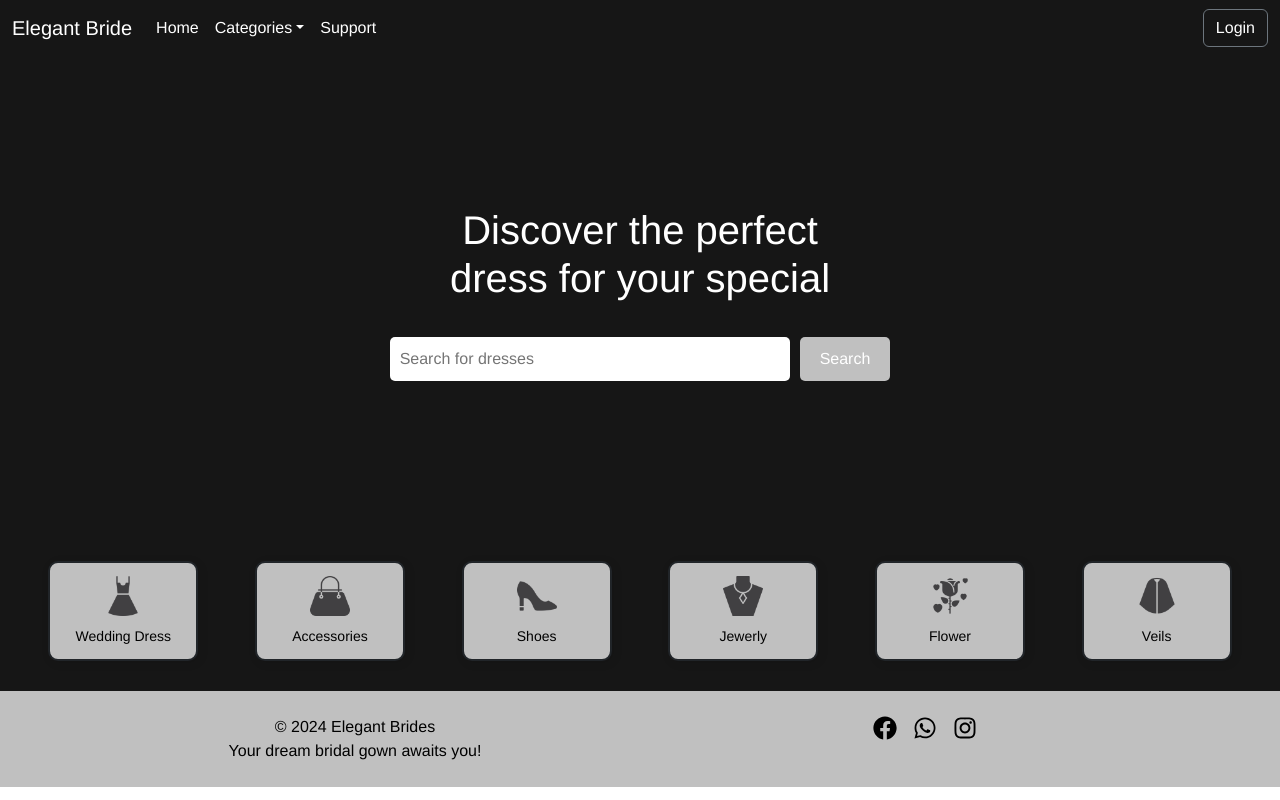
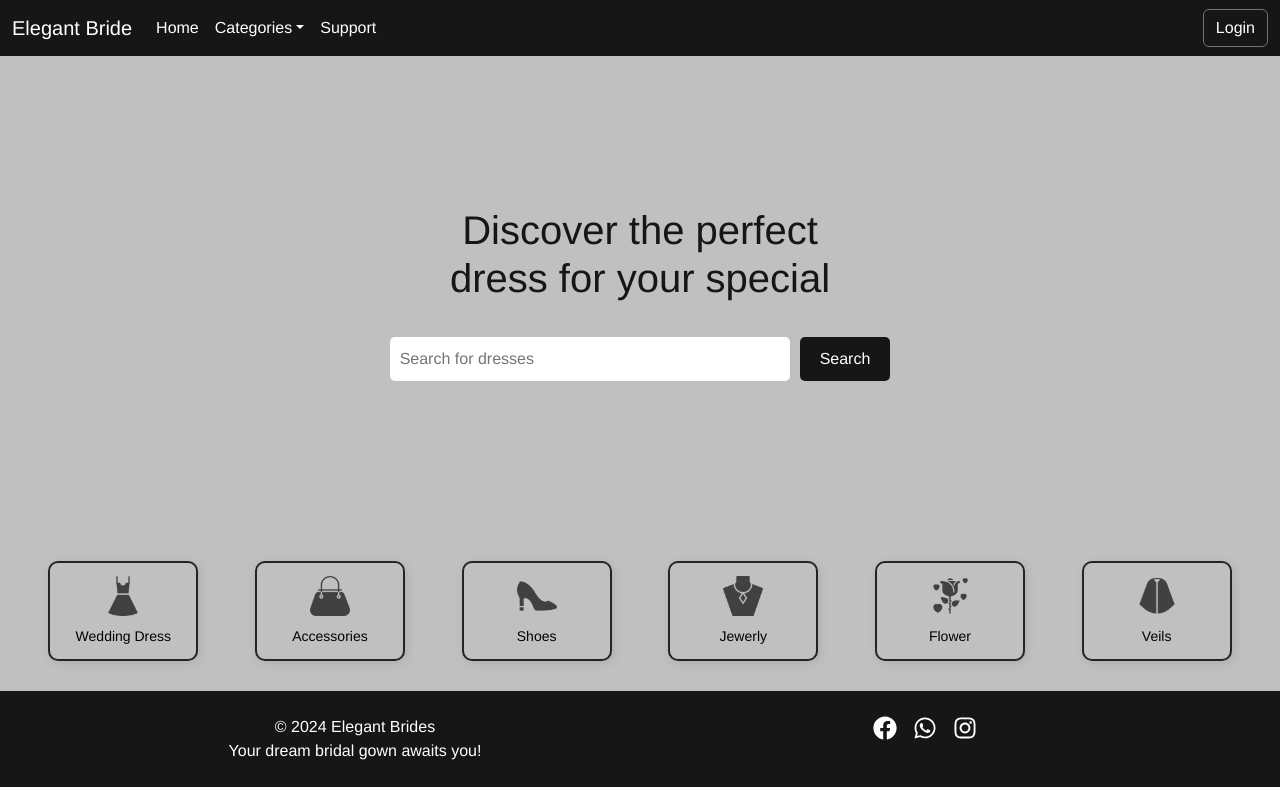
Before and after one commit to tareq-saymeh/ElegantBrides, a React (Create React App) app in the folder frontend/client/: page / in a window 1280 px wide. Built offline with nearby package versions, Linux system fonts and the light colour scheme; no server answers.

Commit message:
Change color theme

```diff
--- a/frontend/client/src/components/Footer/Footer.js
+++ b/frontend/client/src/components/Footer/Footer.js
@@ -8,18 +8,18 @@ function Footer() {
     <footer className="text-white py-4">
       <Container>
         <Row>
-          <Col md={6} className="text-center text-md-left text-black">
+          <Col md={6} className="text-center text-md-left text-white">
             <p className="mb-0">&copy; 2024 Elegant Brides</p>
             <p className="mb-0">Your dream bridal gown awaits you!</p>
           </Col>
           <Col md={6} className="text-center text-md-right">
-            <a href="#" className="text-black mx-2" aria-label="Facebook">
+            <a href="#" className="text-white mx-2 icon" aria-label="Facebook">
               <FaFacebook size={24} />
             </a>
-            <a href="#" className="text-black mx-2" aria-label="WhatsApp">
+            <a href="#" className="text-white mx-2 icon" aria-label="WhatsApp">
               <FaWhatsapp size={24} />
             </a>
-            <a href="#" className="text-black mx-2" aria-label="Instagram">
+            <a href="#" className="text-white mx-2 icon" aria-label="Instagram">
               <FaInstagram size={24} />
             </a>
           </Col>
--- a/frontend/client/src/style.css
+++ b/frontend/client/src/style.css
@@ -29,27 +29,24 @@
 footer {
   width: 100%;
   bottom: 0;
-  background-color: var(--secondary);
+  background-color: var(--primary);
   color:var(--text-color)
 }
 
 
-footer a {
-  color: #fff;
-}
 
-footer a:hover {
-  color: #ccc;
+.icon :hover{
+  color: var(--secondary);
 }
 
 
 /*  */
 .Home-Background{
-  background-color: var(--primary); /* Dark background */
+  background-color: var(--secondary); /* Dark background */
 
 }
 .home-header {
-  background-color: var(--primary); /* Dark background */
+  background-color: var(--secondary); /* Dark background */
   padding: 150px;
   text-align: center;
   color: var(--text-color);
@@ -71,6 +68,7 @@ footer a:hover {
 
 .home-header-text {
   flex: 2;
+  color: var(--primary)
   /* text-align: center; */
 }
 
@@ -93,15 +91,14 @@ footer a:hover {
   padding: 10px 20px;
   border-radius: 5px;
   border: none;
-  background-color: var(--secondary); /* Button color */
+  background-color: var(--primary); /* Button color */
   color: var(--text-color);
   cursor: pointer;
 }
 
 .home-search-bar button:hover {
-  background-color: var(--primary);
+  color: var(--secondary);
 }
-
 
 
 .button-container {
```
